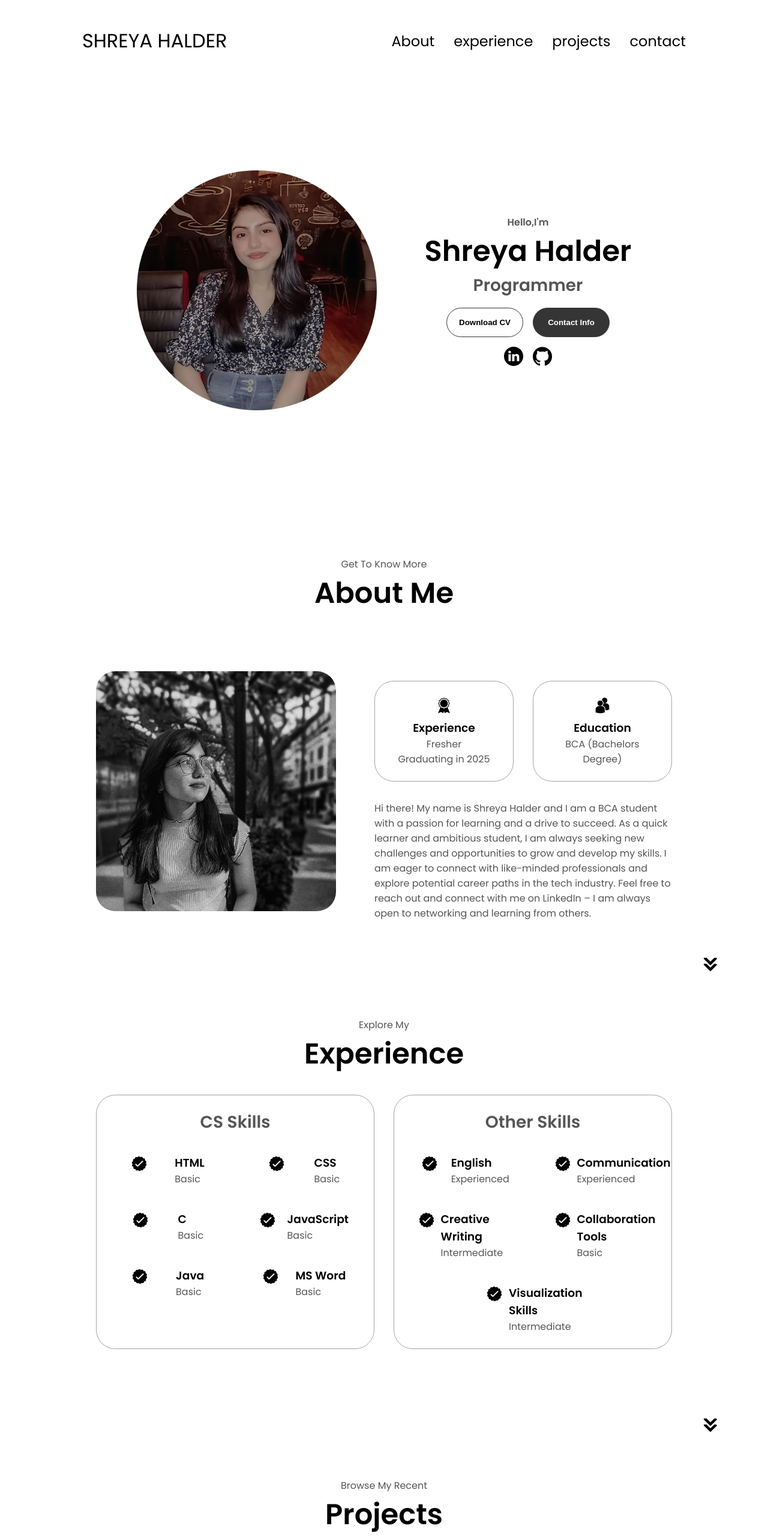
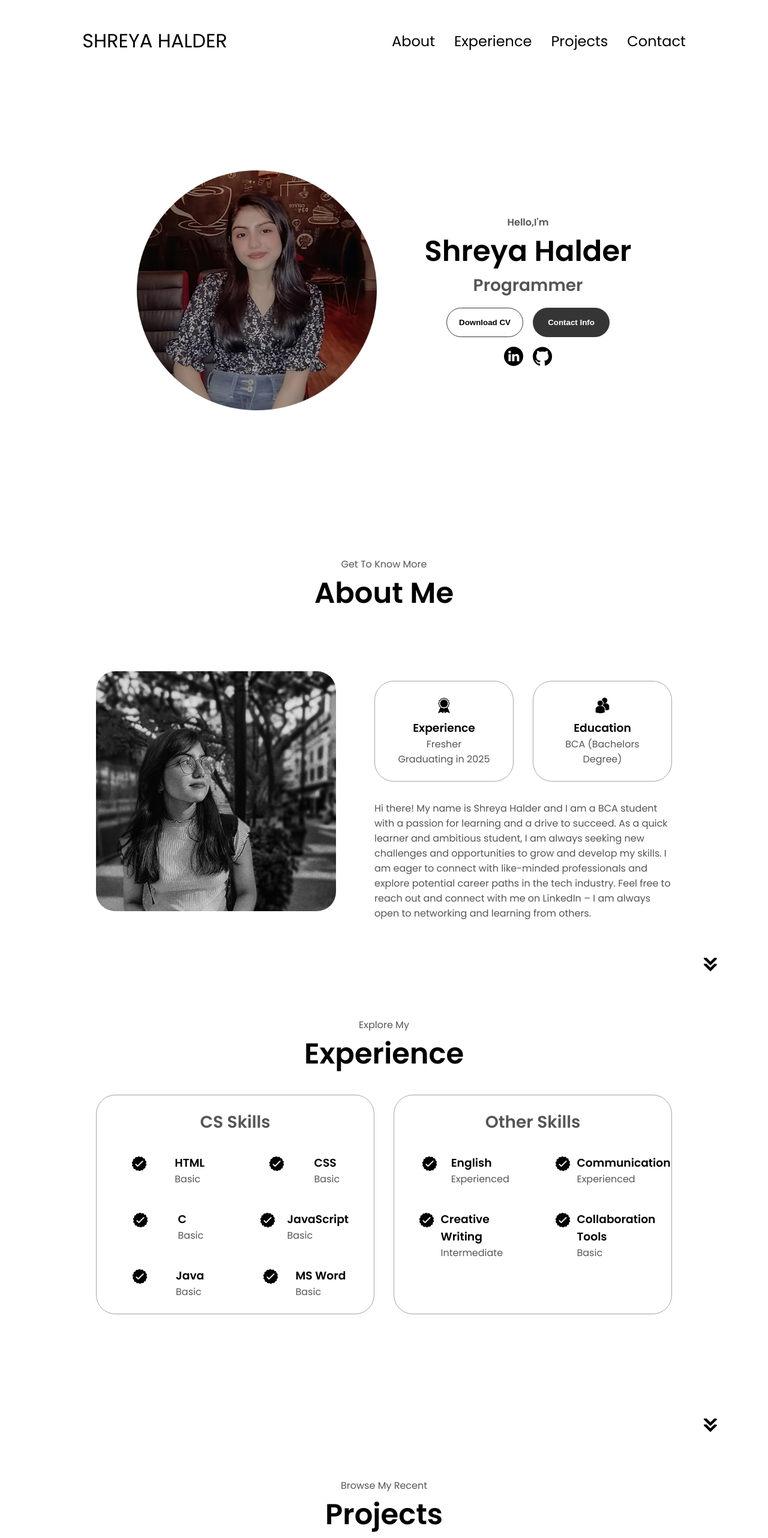
Before and after one commit to shreyahalder01/My-Portfolio-using-HTML-CSS-and-JavaScript, a plain HTML site: page index.html in a window 1280 px wide. Shown: the top 2564 px of the page at 60% size. Drawn offline with Linux system fonts and the light colour scheme.

Commit message:
Update index.html

```diff
--- a/index.html
+++ b/index.html
@@ -2,6 +2,7 @@
 <html lang="en">
 <head>
     <meta charset="UTF-8">
+    <link rel="icon" href="./assets/mainlogo.png" type="image/icon" />
     <meta name="viewport" content="width=device-width, initial-scale=1.0">
     <title>My portfolio</title>
     <link rel="stylesheet" href="style.css" />
@@ -13,9 +14,9 @@
     <div>
         <ul class="nav-links">
             <li><a href="#about">About</a></li>
-            <li><a href="#experience">experience</a></li>
-            <li><a href="#projects">projects</a></li>
-            <li><a href="#contact">contact</a></li>
+            <li><a href="#experience">Experience</a></li>
+            <li><a href="#projects">Projects</a></li>
+            <li><a href="#contact">Contact</a></li>
         </ul>
     </div>
     </nav>
@@ -176,13 +177,6 @@
                             <p>Basic</p>
                         </div>
                     </article>
-                    <article>
-                        <img src="./assets/checkmark.png" alt="Experience icon" class="icon"/>
-                        <div>
-                            <h3>Visualization Skills</h3>
-                            <p>Intermediate</p>
-                        </div>
-                    </article>
                 </div>
             </div>
         </div>
```
